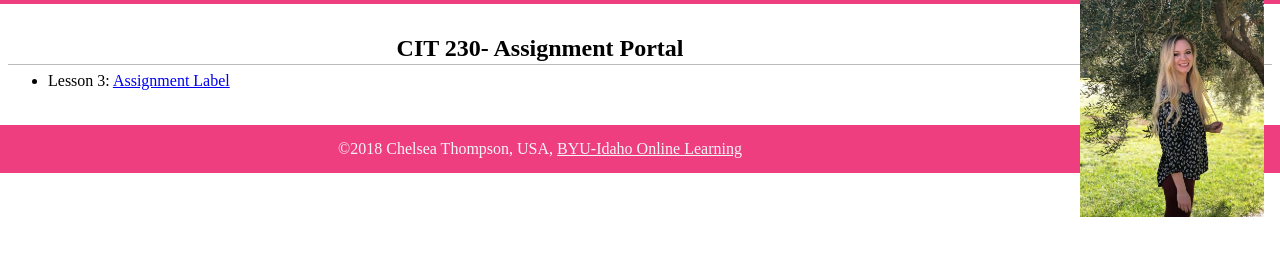
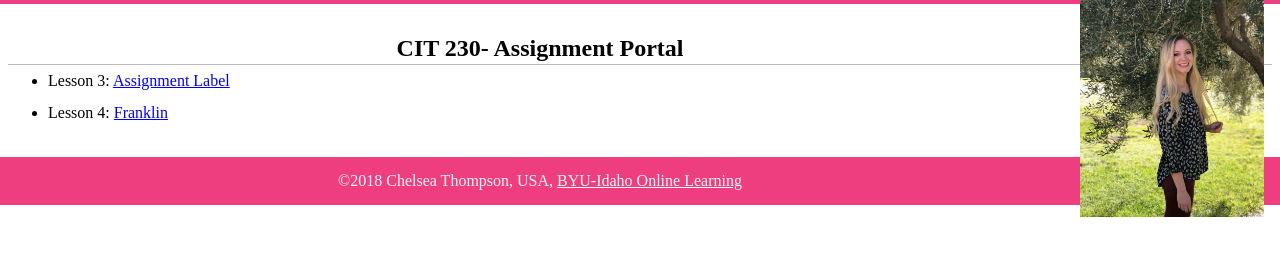
Before and after one commit to chelsealynthompson/chelsealynthompson.github.io, a plain HTML site: page index.html in a window 1280 px wide. Shown: the part 64-320 px from the top of the page. Drawn offline with Linux system fonts and the light colour scheme.

Commit message:
assignment update

```diff
--- a/index.html
+++ b/index.html
@@ -18,7 +18,7 @@
     <h2>CIT 230- Assignment Portal</h2>
     <ul>
         <li>Lesson 3: <a href="assignments/lesson-3/fixedhtml.html">Assignment Label</a></li>
-
+    <li>Lesson 4: <a href="assignments/lesson-4/franklin-4.html">Franklin</a></li>
 
     </ul>
     </main>
```
